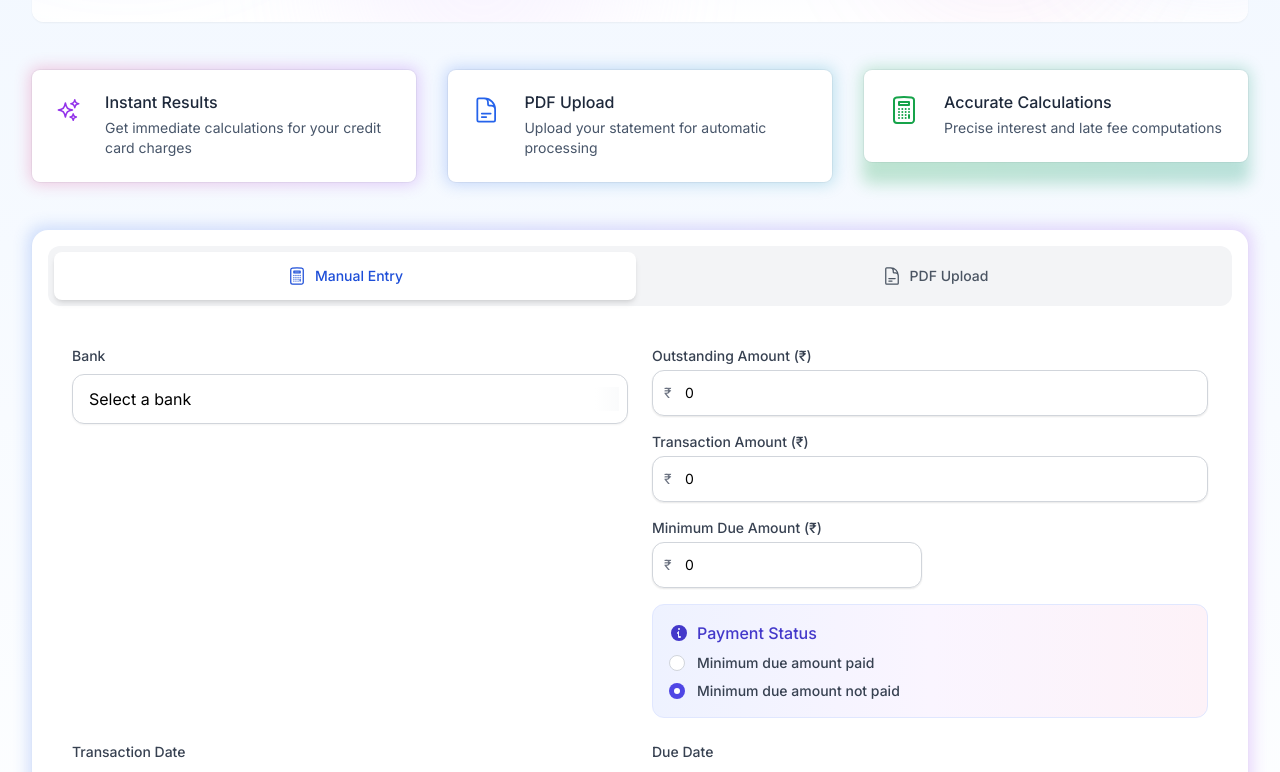
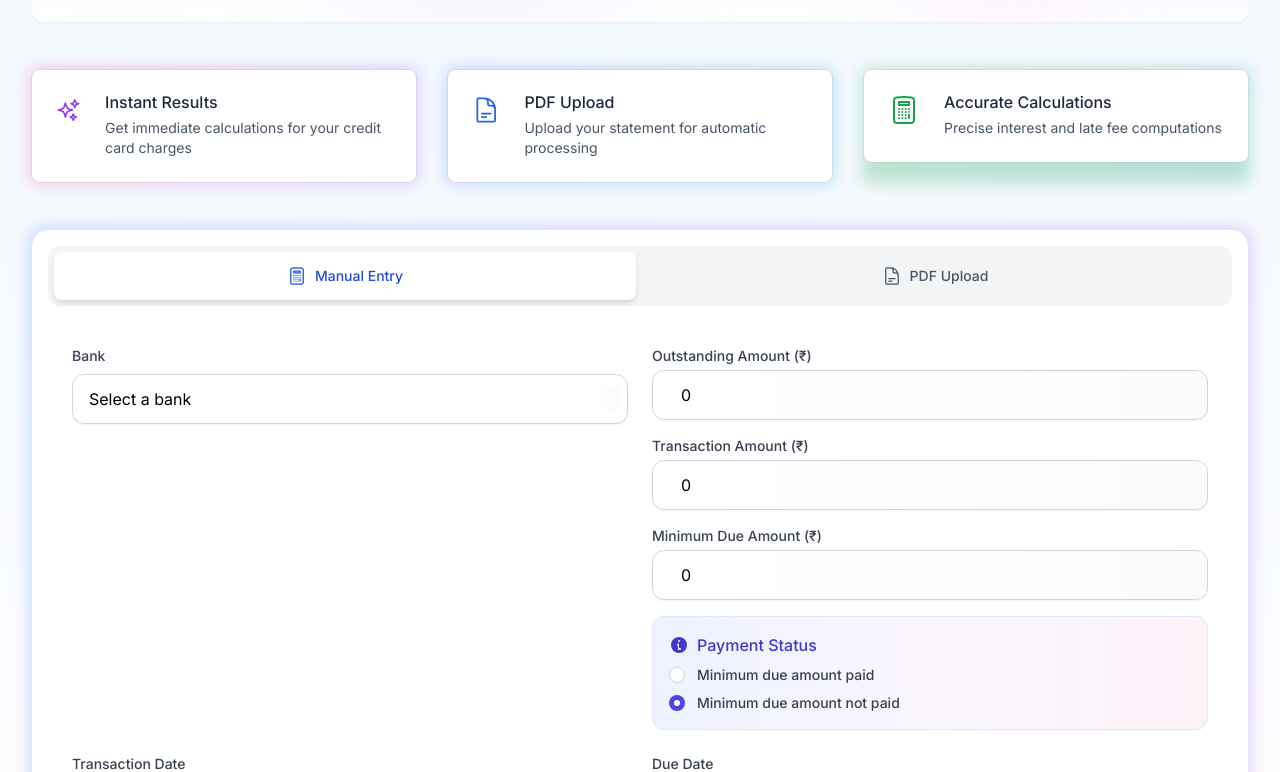
Before and after one commit to credintcal/credintcal, a Next.js app: page / in a window 1280 px wide. Shown: the part 452-1224 px from the top of the page. Built offline with nearby package versions, Linux system fonts and the light colour scheme.

Commit message:
Fix: Clear default zero value in amount inputs when focused

```diff
--- a/app/components/ManualEntry.tsx
+++ b/app/components/ManualEntry.tsx
@@ -34,6 +34,7 @@ export default function ManualEntry() {
     formState: { errors },
     reset,
     setValue,
+    watch,
   } = useForm<FormData>({
     resolver: zodResolver(schema),
     defaultValues: {
@@ -43,6 +44,20 @@ export default function ManualEntry() {
       minimumDuePaid: false
     }
   });
+
+  // Handle input focus to clear default value
+  const handleFocus = (event: React.FocusEvent<HTMLInputElement>) => {
+    if (event.target.value === '0') {
+      event.target.value = '';
+    }
+  };
+
+  // Handle input blur to restore default value if empty
+  const handleBlur = (event: React.FocusEvent<HTMLInputElement>, fieldName: keyof FormData) => {
+    if (event.target.value === '') {
+      setValue(fieldName, 0);
+    }
+  };
 
   // Update form value when radio changes
   const handleMinDuePaidChange = (value: boolean) => {
@@ -197,9 +212,10 @@ export default function ManualEntry() {
                   type="number"
                   id="outstandingAmount"
                   step="0.01"
+                  onFocus={handleFocus}
+                  onBlur={(e) => handleBlur(e, 'outstandingAmount')}
                   {...register('outstandingAmount', { valueAsNumber: true })}
-                  className="block w-full pl-8 pr-12 py-3 border-gray-300 rounded-xl focus:ring-indigo-500 focus:border-indigo-500 sm:text-sm transition-all duration-200 shadow-sm hover:border-indigo-300"
-                  placeholder="0.00"
+                  className="block w-full pl-7 pr-12 py-3 rounded-xl border-gray-300 focus:ring-2 focus:ring-blue-500 focus:border-blue-500 bg-gradient-to-r from-white to-gray-50/80 backdrop-blur-sm transition-all duration-200 hover:bg-white"
                 />
               </div>
               {errors.outstandingAmount && (
@@ -219,9 +235,10 @@ export default function ManualEntry() {
                   type="number"
                   id="transactionAmount"
                   step="0.01"
+                  onFocus={handleFocus}
+                  onBlur={(e) => handleBlur(e, 'transactionAmount')}
                   {...register('transactionAmount', { valueAsNumber: true })}
-                  className="block w-full pl-8 pr-12 py-3 border-gray-300 rounded-xl focus:ring-indigo-500 focus:border-indigo-500 sm:text-sm transition-all duration-200 shadow-sm hover:border-indigo-300"
-                  placeholder="0.00"
+                  className="block w-full pl-7 pr-12 py-3 rounded-xl border-gray-300 focus:ring-2 focus:ring-blue-500 focus:border-blue-500 bg-gradient-to-r from-white to-gray-50/80 backdrop-blur-sm transition-all duration-200 hover:bg-white"
                 />
               </div>
               {errors.transactionAmount && (
@@ -229,7 +246,6 @@ export default function ManualEntry() {
               )}
             </div>
 
-            <div className="grid grid-cols-1 md:grid-cols-2 gap-4">
             <div>
               <label htmlFor="minimumDueAmount" className="block text-sm font-medium text-gray-700">
                 Minimum Due Amount (₹)
@@ -242,15 +258,15 @@ export default function ManualEntry() {
                   type="number"
                   id="minimumDueAmount"
                   step="0.01"
+                  onFocus={handleFocus}
+                  onBlur={(e) => handleBlur(e, 'minimumDueAmount')}
                   {...register('minimumDueAmount', { valueAsNumber: true })}
-                    className="block w-full pl-8 pr-12 py-3 border-gray-300 rounded-xl focus:ring-indigo-500 focus:border-indigo-500 sm:text-sm transition-all duration-200 shadow-sm hover:border-indigo-300"
-                    placeholder="0.00"
+                  className="block w-full pl-7 pr-12 py-3 rounded-xl border-gray-300 focus:ring-2 focus:ring-blue-500 focus:border-blue-500 bg-gradient-to-r from-white to-gray-50/80 backdrop-blur-sm transition-all duration-200 hover:bg-white"
                 />
               </div>
               {errors.minimumDueAmount && (
                 <p className="mt-1 text-sm text-red-600">{errors.minimumDueAmount.message}</p>
               )}
-              </div>
             </div>
 
             <div className="bg-gradient-to-r from-indigo-50 via-purple-50 to-pink-50 p-4 rounded-xl border border-indigo-100">
```
Lines whose indentation alone changed are shown as unchanged.
